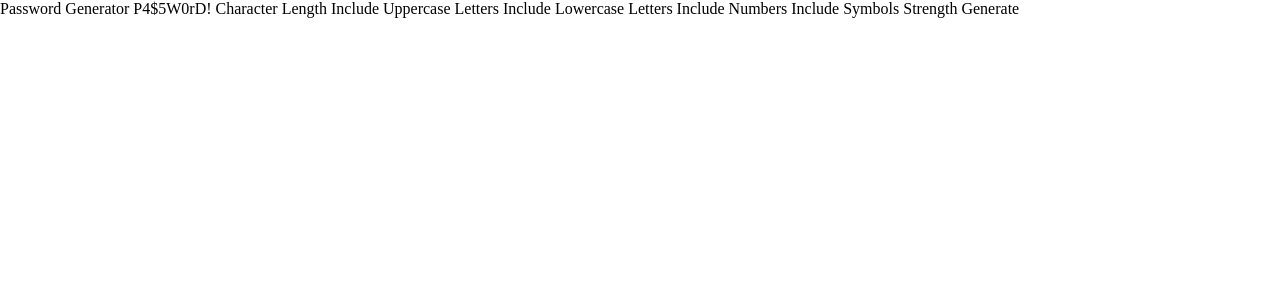
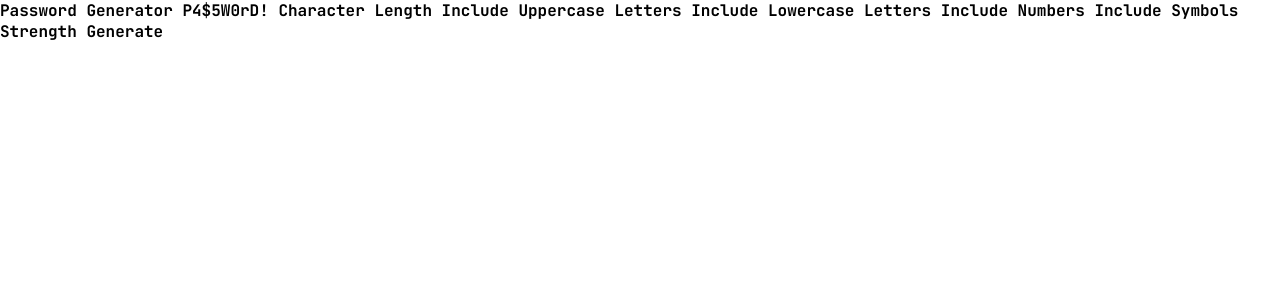
Before and after one commit to RicardoGeada/fm-password-generator, an Angular app: page / in a window 1280 px wide. Shown: the top 300 px of the page. Built offline with nearby package versions, Linux system fonts and the light colour scheme.

Commit message:
add fonts.scss

```diff
--- /dev/null
+++ b/src/fonts.scss
@@ -0,0 +1,37 @@
+@use 'sass:map';
+
+/* JetBrains-mono-regular */
+@font-face {
+    font-display: swap;
+    font-family: 'JetBrains Mono';
+    font-style: normal;
+    font-weight: 700;
+    src: url('./assets/fonts/static/JetBrainsMono-Bold.ttf') format('truetype');
+}
+
+$text-presets: (
+    "1": (
+        weight: 700,
+        size: 32px,
+        line-height: 42px,
+        letter-spacing: 0px,
+    ),
+    "2": (
+        weight: 700,
+        size: 24px,
+        line-height: 32px,
+        letter-spacing: 0px,
+    ),
+    "3": (
+        weight: 700,
+        size: 18px,
+        line-height: 24px,
+        letter-spacing: 0px,
+    ),
+    "4": (
+        weight: 700,
+        size: 16px,
+        line-height: 20px,
+        letter-spacing: 0px,
+    ),
+)
--- a/src/styles.scss
+++ b/src/styles.scss
@@ -1,4 +1,6 @@
 /* You can add global styles to this file, and also import other style files */
+@use './fonts.scss';
+
 :root {
     // colors
     --color-white: #FFFFFF;
@@ -35,4 +37,5 @@
     box-sizing: border-box;
     padding: 0;
     margin: 0;
+    font-family: 'JetBrains Mono';
 }
```
